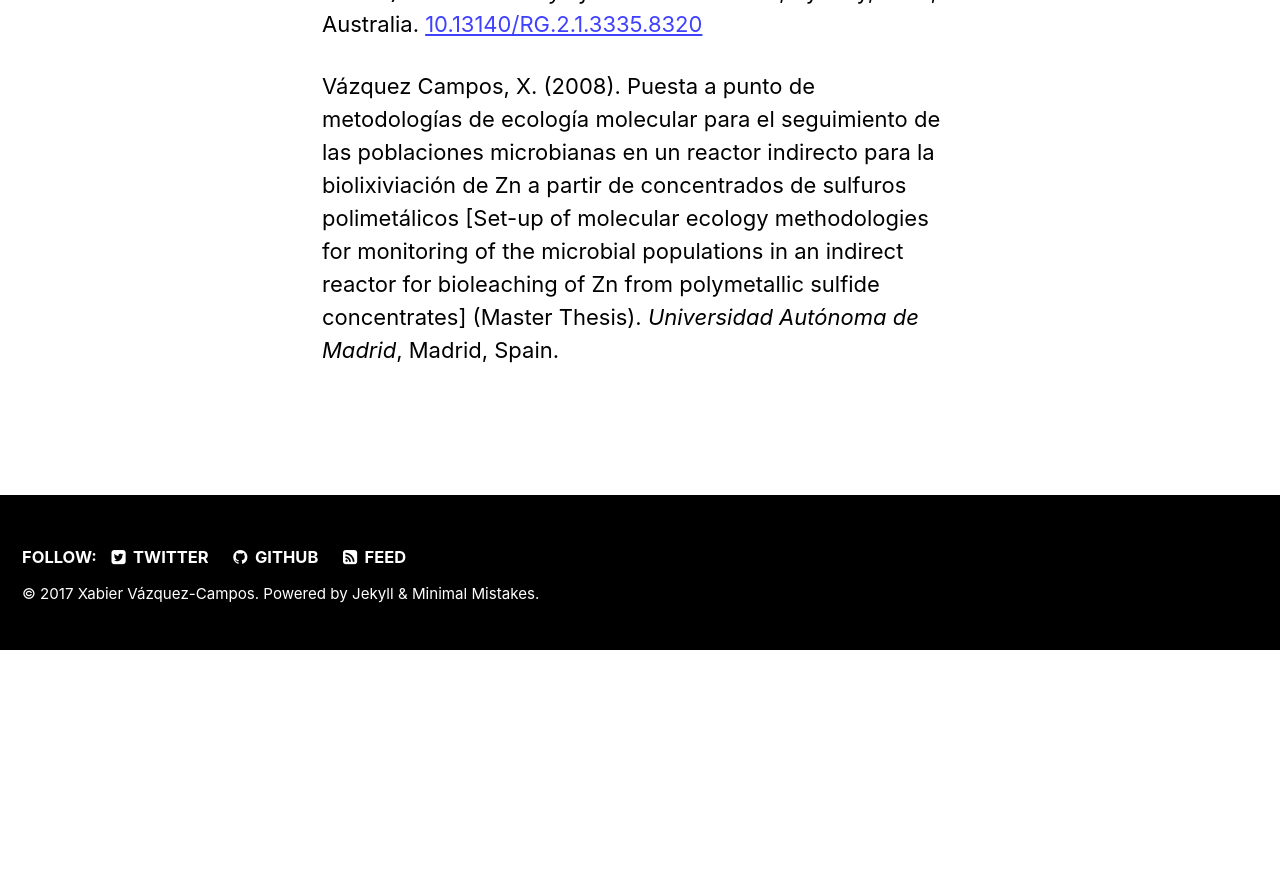
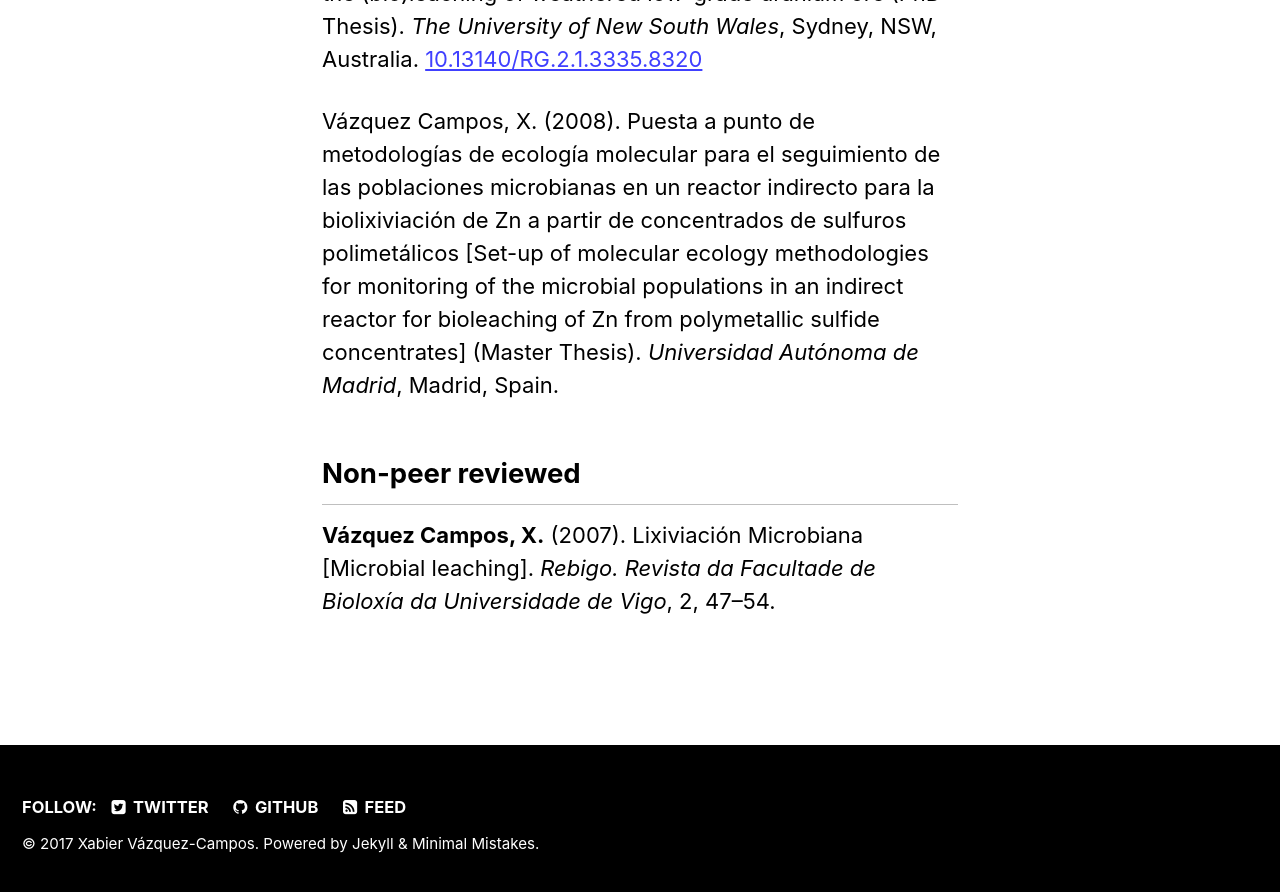
Before and after one commit to xvazquezc/xvazquezc.github.io, a Jekyll site: the page built from publications/index.md, in a window 1280 px wide and 900 px high, scrolled down 4394 px. Shown: the top 892 px of the window. Built offline with Jekyll 4.4.1, drawn with Linux system fonts in a browser that asks for light colours; before the commit the page ends 5043 px from its top, so only the background shows below that.

Commit message:
first upload

```diff
--- a/publications/index.md
+++ b/publications/index.md
@@ -61,7 +61,11 @@ Dong, C., __Vázquez-Campos, X.__, Deshpande, N., Zhang, P., Wilkins, M. R., & P
 Rosales, E., Pazos, M. M., __Vázquez, X.__, & Sanromán, M. A. (2010). Biodegradación de compuestos aromáticos contaminantes de suelos por hongos soportados en residuos agroindustriales [Biodegradation of pollutant aromatic compounds in soils by fungi supported on agroindustrial residues]. Presented at the _III Congreso de Microbiología Industrial y Biotecnología Microbiana_, Alcalá de Henares (ES): Universidad de Alcalá.
 
 
-### Theses
+## Theses
 Vázquez Campos, X. (2015). Geomicrobiological aspects of the (bio)leaching of weathered low-grade uranium ore (PhD Thesis). _The University of New South Wales_, Sydney, NSW, Australia. [10.13140/RG.2.1.3335.8320]()
 
 Vázquez Campos, X. (2008). Puesta a punto de metodologías de ecología molecular para el seguimiento de las poblaciones microbianas en un reactor indirecto para la biolixiviación de Zn a partir de concentrados de sulfuros polimetálicos [Set-up of molecular ecology methodologies for monitoring of the microbial populations in an indirect reactor for bioleaching of Zn from polymetallic sulfide concentrates] (Master Thesis). _Universidad Autónoma de Madrid_, Madrid, Spain.
+
+
+## Non-peer reviewed
+__Vázquez Campos, X.__ (2007). Lixiviación Microbiana [Microbial leaching]. _Rebigo. Revista da Facultade de Bioloxía da Universidade de Vigo_, 2, 47–54.
```
